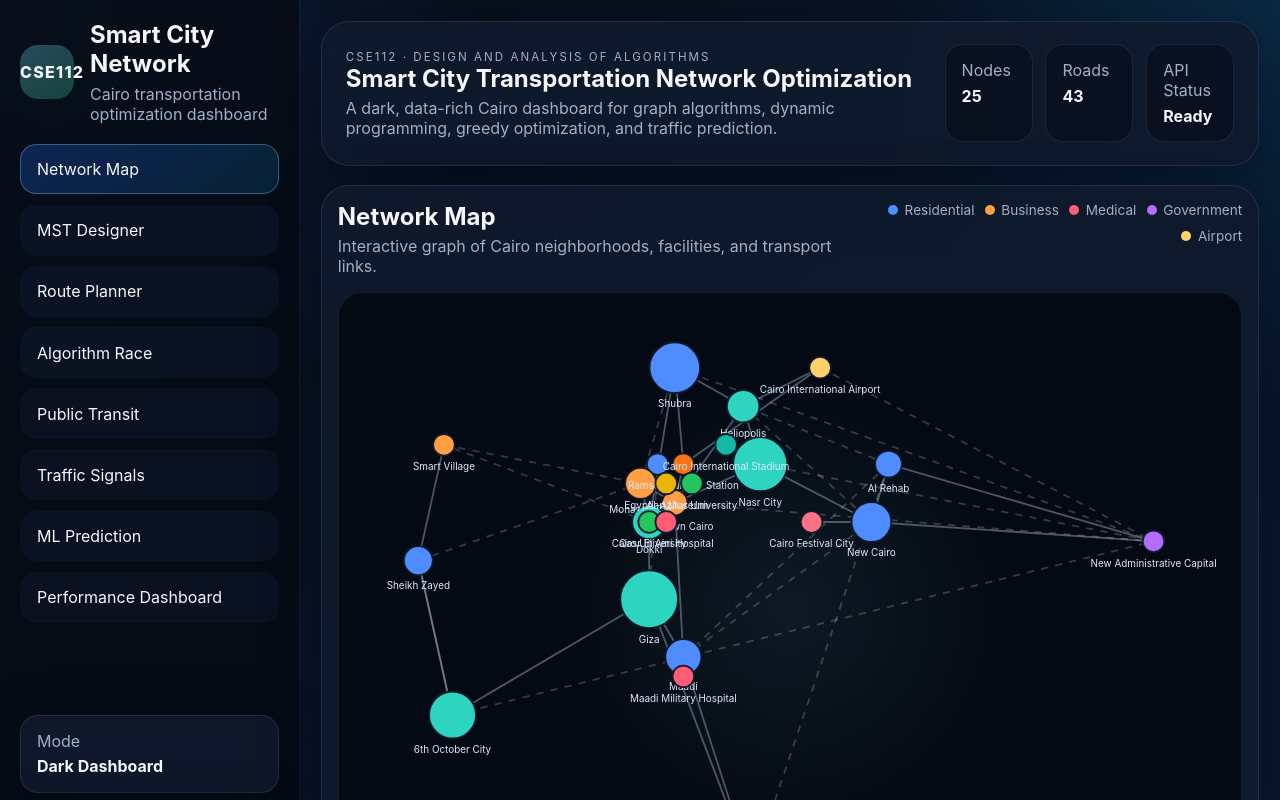
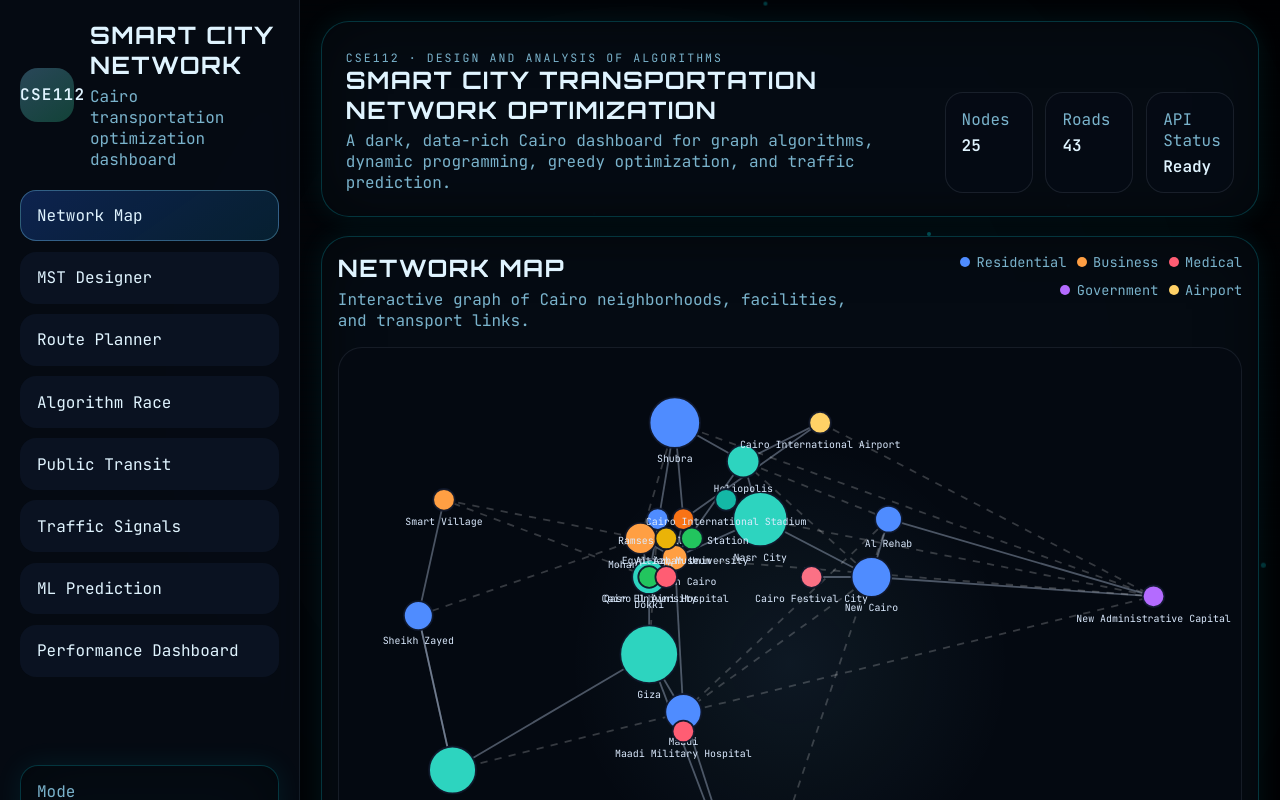
Before and after one commit to abdelrahman22wanas/Smart-City-Transportation-Network-Optimization, a React (Vite) app in the folder frontend/: page / in a window 1280 px wide. Shown: the top 800 px of the page. Built offline with nearby package versions, Linux system fonts and the light colour scheme; no server answers.

Commit message:
add frontend/src/main.jsx

```diff
--- a/frontend/package.json
+++ b/frontend/package.json
@@ -9,6 +9,8 @@
     "preview": "vite preview"
   },
   "dependencies": {
+    "@fontsource/jetbrains-mono": "^5.2.8",
+    "@fontsource/orbitron": "^5.2.8",
     "axios": "^1.7.9",
     "react": "^18.3.1",
     "react-dom": "^18.3.1"
--- a/frontend/src/App.jsx
+++ b/frontend/src/App.jsx
@@ -1,4 +1,4 @@
-import React, { useEffect, useState } from 'react';
+import React, { useEffect, useMemo, useState } from 'react';
 import apiClient from './api/client';
 import './index.css';
 import Sidebar from './components/Sidebar';
@@ -30,6 +30,17 @@ export default function App() {
   const [mlTrainResult, setMlTrainResult] = useState(null);
   const [mlPredictResult, setMlPredictResult] = useState(null);
   const [dashboardMetrics] = useState(defaultDashboardMetrics);
+  const particles = useMemo(
+    () =>
+      Array.from({ length: 28 }, (_, index) => ({
+        id: index,
+        left: `${((index * 37) % 100) + 0.3}%`,
+        delay: `${(index % 9) * -1.4}s`,
+        duration: `${10 + (index % 7) * 2}s`,
+        size: `${2 + (index % 4)}px`,
+      })),
+    [],
+  );
 
   useEffect(() => {
     void apiClient.get('/health').catch(() => null);
@@ -138,6 +149,23 @@ export default function App() {
   };
 
   return (
+    <>
+      <div className="particle-field" aria-hidden="true">
+        {particles.map((particle) => (
+          <span
+            key={particle.id}
+            className="particle-dot"
+            style={{
+              left: particle.left,
+              animationDelay: particle.delay,
+              animationDuration: particle.duration,
+              width: particle.size,
+              height: particle.size,
+            }}
+          />
+        ))}
+      </div>
+      <div className="vignette-overlay" aria-hidden="true" />
       <div className="app-shell">
         <Sidebar activeTab={activeTab} onSelectTab={setActiveTab} />
         <main className="content-shell">
@@ -169,5 +197,6 @@ export default function App() {
           <section className="main-stage">{contentByTab[activeTab]}</section>
         </main>
       </div>
+    </>
   );
 }
--- a/frontend/src/index.css
+++ b/frontend/src/index.css
@@ -1,16 +1,33 @@
 :root {
   color-scheme: dark;
-  --bg: #07111f;
-  --bg-elevated: rgba(11, 20, 35, 0.86);
-  --panel: rgba(16, 26, 45, 0.9);
-  --panel-strong: rgba(20, 31, 53, 0.96);
-  --border: rgba(148, 163, 184, 0.16);
-  --text: #f5f7fb;
-  --muted: #9fb0c7;
-  --accent: #7dd3fc;
-  --accent-2: #34d399;
-  --shadow: 0 20px 60px rgba(2, 8, 23, 0.45);
-  font-family: Inter, ui-sans-serif, system-ui, -apple-system, BlinkMacSystemFont, 'Segoe UI', sans-serif;
+  --bg-primary: #020408;
+  --bg-secondary: #060d15;
+  --bg-tertiary: #0a1628;
+  --neon-cyan: #00f5ff;
+  --neon-blue: #0066ff;
+  --neon-purple: #9d00ff;
+  --neon-green: #00ff88;
+  --neon-orange: #ff6600;
+  --neon-red: #ff0040;
+  --neon-gold: #ffd700;
+  --text-primary: #e0f4ff;
+  --text-secondary: #7ab3cc;
+  --text-muted: #3a5f75;
+  --grid-color: rgba(0, 245, 255, 0.04);
+  --glow-sm: 0 0 8px;
+  --glow-md: 0 0 20px;
+  --glow-lg: 0 0 40px;
+  --glow-xl: 0 0 80px;
+  --bg: var(--bg-primary);
+  --bg-elevated: rgba(10, 22, 40, 0.84);
+  --panel: rgba(6, 13, 21, 0.86);
+  --panel-strong: rgba(10, 22, 40, 0.94);
+  --border: rgba(0, 245, 255, 0.18);
+  --text: var(--text-primary);
+  --muted: var(--text-secondary);
+  --accent: var(--neon-cyan);
+  --accent-2: var(--neon-blue);
+  --shadow: 0 0 28px rgba(0, 245, 255, 0.08), inset 0 0 60px rgba(0, 0, 0, 0.45);
 }
 
 * {
@@ -22,15 +39,74 @@ body,
 #root {
   margin: 0;
   min-height: 100%;
-  background:
-    radial-gradient(circle at top left, rgba(59, 130, 246, 0.18), transparent 30%),
-    radial-gradient(circle at top right, rgba(14, 165, 233, 0.15), transparent 25%),
-    linear-gradient(135deg, #050b15 0%, #081425 50%, #0b1730 100%);
+  background-color: var(--bg-primary);
   color: var(--text);
 }
 
 body {
   min-height: 100vh;
+  position: relative;
+  overflow-x: hidden;
+  font-family: 'JetBrains Mono', 'Fira Code', monospace;
+  background:
+    linear-gradient(var(--grid-color) 1px, transparent 1px),
+    linear-gradient(90deg, var(--grid-color) 1px, transparent 1px),
+    radial-gradient(circle at 18% 12%, rgba(0, 102, 255, 0.12), transparent 38%),
+    radial-gradient(circle at 86% 18%, rgba(157, 0, 255, 0.09), transparent 40%),
+    var(--bg-primary);
+  background-size: 40px 40px, 40px 40px, auto, auto, auto;
+}
+
+body::before {
+  content: '';
+  position: fixed;
+  inset: -200% 0 0 0;
+  pointer-events: none;
+  z-index: 8;
+  opacity: 0.16;
+  background: repeating-linear-gradient(
+    to bottom,
+    rgba(0, 245, 255, 0.05) 0px,
+    rgba(0, 245, 255, 0.05) 1px,
+    transparent 3px,
+    transparent 7px
+  );
+  animation: scanline-drift 16s linear infinite;
+}
+
+.vignette-overlay {
+  position: fixed;
+  inset: 0;
+  pointer-events: none;
+  z-index: 6;
+  background: radial-gradient(circle at center, transparent 52%, rgba(0, 0, 0, 0.56) 100%);
+}
+
+.particle-field {
+  position: fixed;
+  inset: 0;
+  z-index: 5;
+  pointer-events: none;
+  overflow: hidden;
+}
+
+.particle-dot {
+  position: absolute;
+  bottom: -12px;
+  border-radius: 50%;
+  background: var(--neon-cyan);
+  opacity: 0.2;
+  box-shadow: var(--glow-md) rgba(0, 245, 255, 0.52);
+  animation-name: particle-float;
+  animation-timing-function: linear;
+  animation-iteration-count: infinite;
+}
+
+.app-shell,
+.content-shell,
+.sidebar {
+  position: relative;
+  z-index: 12;
 }
 
 button,
@@ -92,6 +168,9 @@ button {
 .tab-controls h2,
 .network-map-header h2 {
   margin: 0;
+  font-family: 'Orbitron', 'Rajdhani', sans-serif;
+  letter-spacing: 0.06em;
+  text-transform: uppercase;
 }
 
 .sidebar-brand p,
@@ -401,6 +480,32 @@ button {
   }
 }
 
+@keyframes scanline-drift {
+  0% {
+    transform: translateY(-32%);
+  }
+  100% {
+    transform: translateY(32%);
+  }
+}
+
+@keyframes particle-float {
+  0% {
+    transform: translate3d(0, 0, 0);
+    opacity: 0;
+  }
+  10% {
+    opacity: 0.32;
+  }
+  85% {
+    opacity: 0.24;
+  }
+  100% {
+    transform: translate3d(-40px, -120vh, 0);
+    opacity: 0;
+  }
+}
+
 @media (max-width: 1100px) {
   .app-shell {
     grid-template-columns: 1fr;
--- a/frontend/src/main.jsx
+++ b/frontend/src/main.jsx
@@ -1,5 +1,8 @@
 import React from 'react';
 import ReactDOM from 'react-dom/client';
+import '@fontsource/orbitron/700.css';
+import '@fontsource/jetbrains-mono/400.css';
+import '@fontsource/jetbrains-mono/600.css';
 import App from './App';
 
 ReactDOM.createRoot(document.getElementById('root')).render(
```
Also changed, not shown: 1 other file (tests, documents, lock files or other folders). Lines whose indentation alone changed are shown as unchanged.
